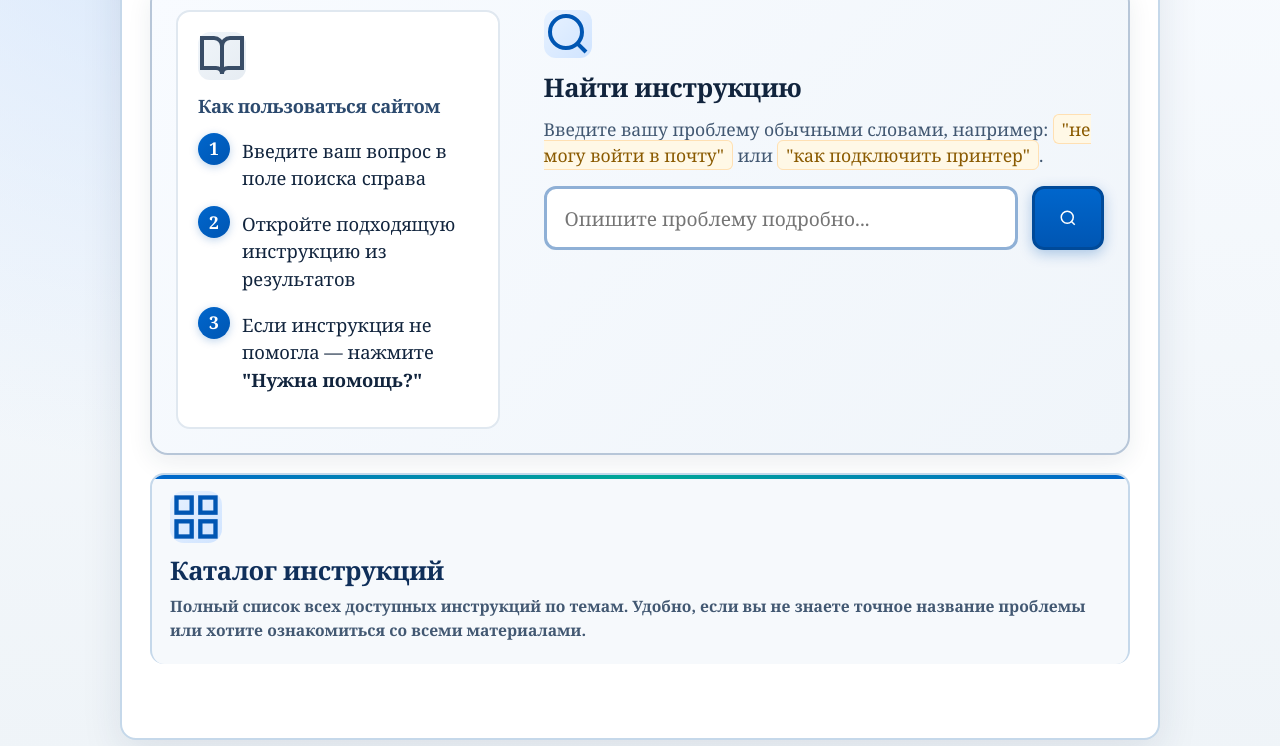
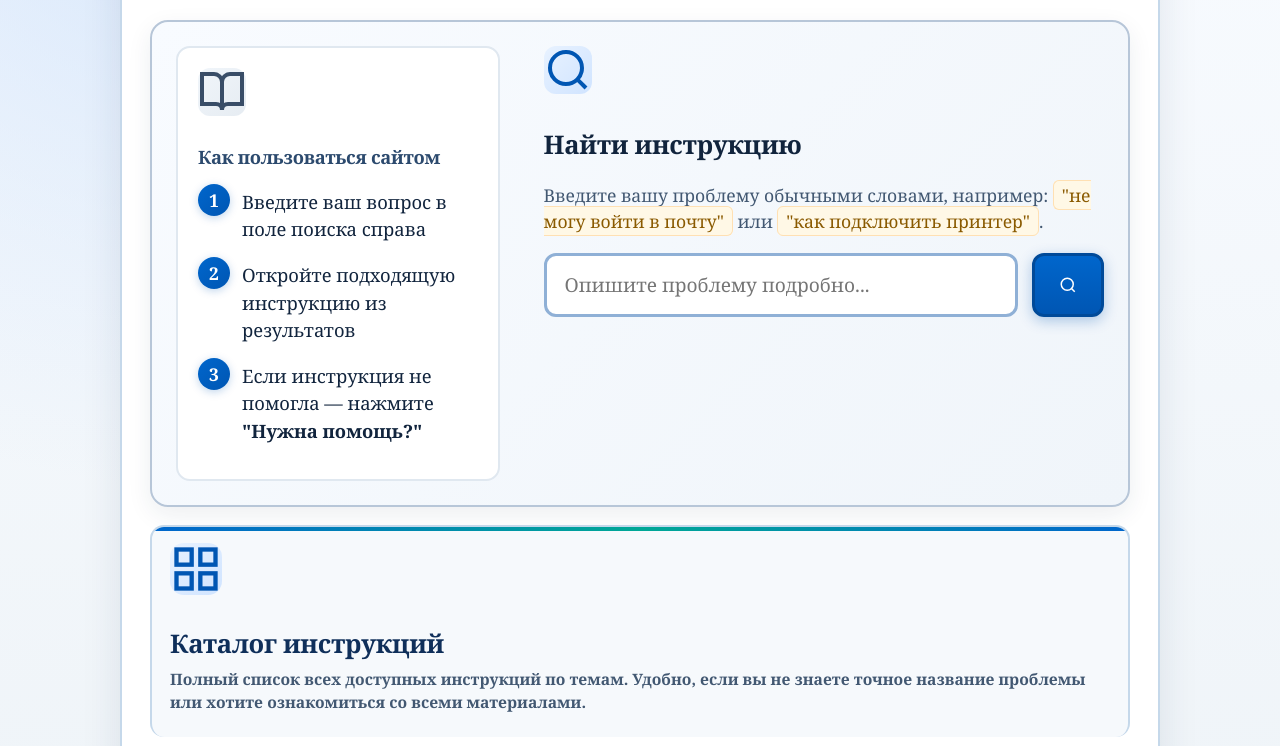
Before and after one commit to vangun26rus/kursach, a website: page index.html in a window 1280 px wide. Shown: the part 182-928 px from the top of the page. Drawn offline with Linux system fonts and the light colour scheme; no server answers.

Commit message:
ручками

```diff
--- a/css/style.css
+++ b/css/style.css
@@ -48,7 +48,7 @@ body.modal-open {
 
 h1,
 h2 {
-  margin: 0 0 12px;
+  margin: 5 0 12px;
   line-height: 1.25;
   font-family: "Georgia", "Times New Roman", serif;
   letter-spacing: -0.3px;
```
